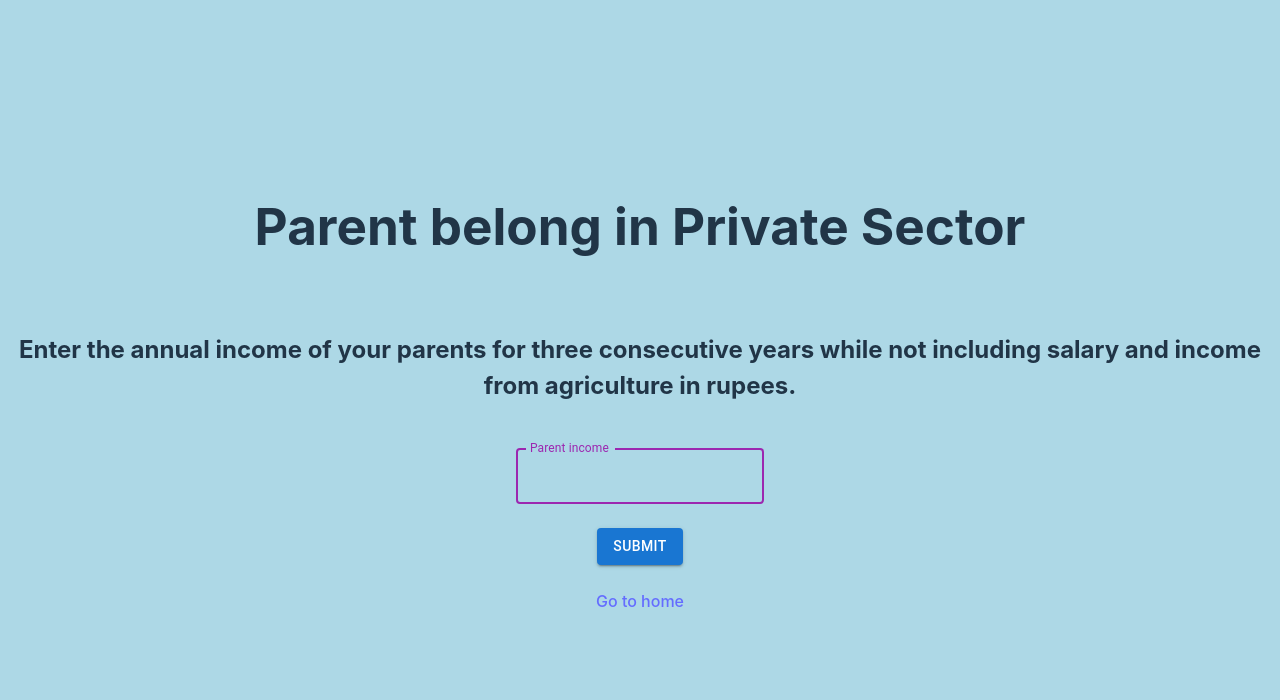
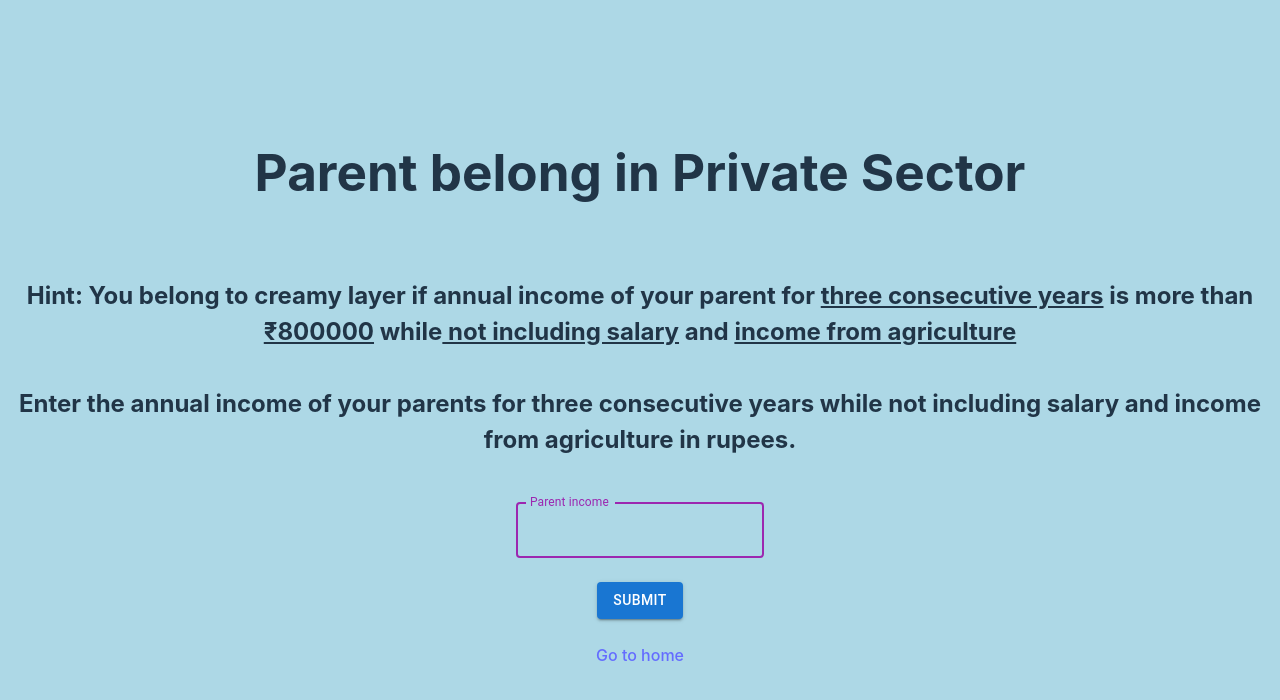
Before and after one commit to Jagadeesh-Kumar-With-Initial-As-S/creamy-layer, a React (Vite) app: page /private_sector in a window 1280 px wide. Shown: the top 700 px of the page. Built offline with nearby package versions, Linux system fonts and the light colour scheme.

Commit message:
Update Private.jsx

```diff
--- a/src/pages/Private.jsx
+++ b/src/pages/Private.jsx
@@ -20,6 +20,12 @@ export default function Private() {
 			<h1>Parent belong in Private Sector</h1>
 			<br />
 			<h2>
+				Hint: You belong to creamy layer if annual income of your parent
+				for <u>three consecutive years</u> is more than <u>₹800000</u>{' '}
+				while
+				<u> not including salary</u> and <u>income from agriculture</u>
+				<br />
+				<br />
 				Enter the annual income of your parents for three consecutive
 				years while not including salary and income from agriculture in
 				rupees.
```
